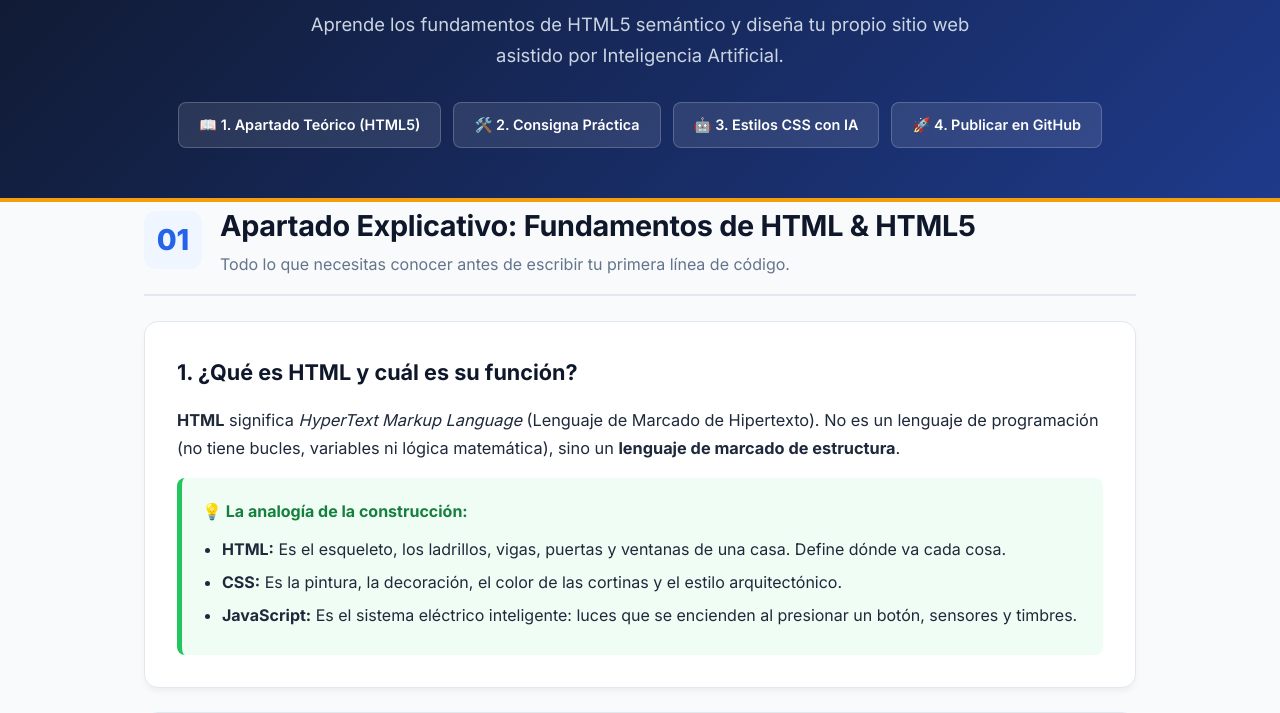
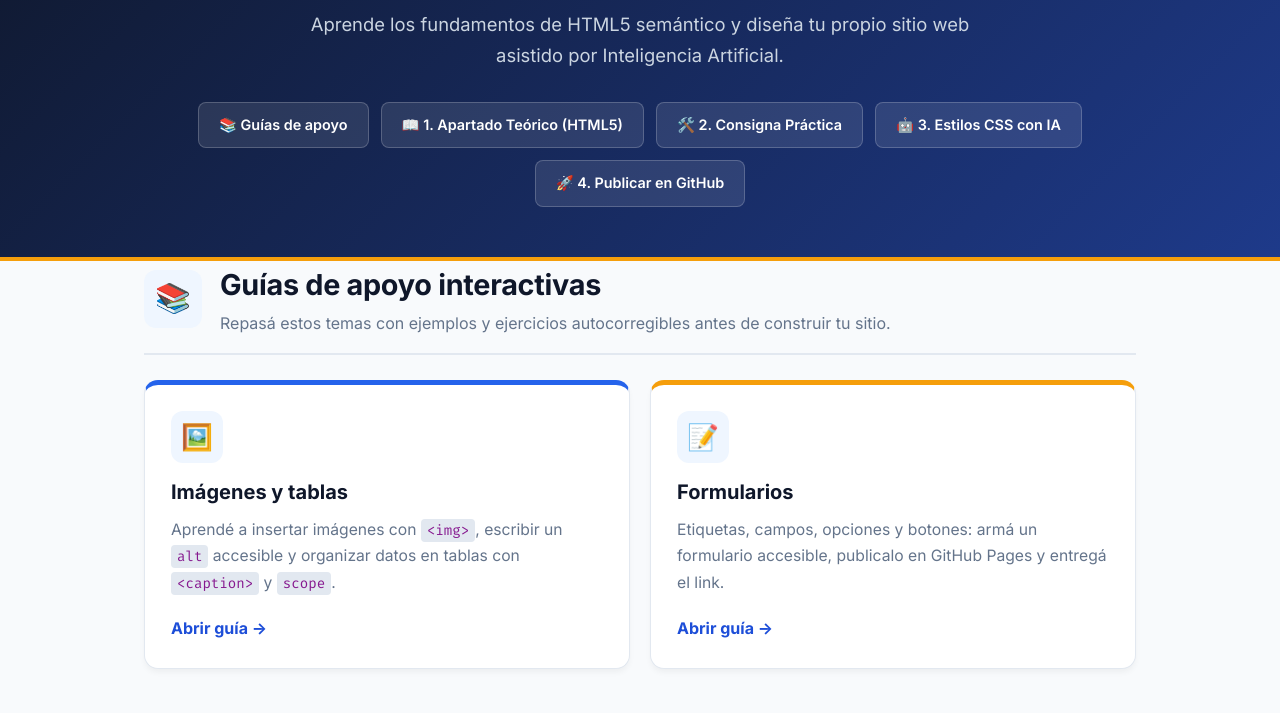
Before and after one commit to miusuariohoy/Actividad-HTML-y-Git-hub, a plain HTML site: page index.html in a window 1280 px wide. Shown: the part 182-895 px from the top of the page. Drawn offline with Linux system fonts and the light colour scheme.

Commit message:
Convertir la página en hub con accesos a imágenes/tablas y formularios

```diff
--- a/estilos.css
+++ b/estilos.css
@@ -198,7 +198,7 @@ main {
 code {
     font-family: 'Fira Code', monospace;
     background-color: #e2e8f0;
-    color: #d946ef;
+    color: #86198f;
     padding: 2px 6px;
     border-radius: 4px;
     font-size: 0.9em;
@@ -265,6 +265,7 @@ pre code {
     border: 1px solid var(--border);
     padding: 18px;
     border-radius: 10px;
+    min-width: 0;
 }
 
 .item-etiqueta h4 {
@@ -490,6 +491,95 @@ pre code {
 }
 
 /* ==========================================
+   GUÍAS DE APOYO (PÁGINA PRINCIPAL / HUB)
+   ========================================== */
+main section[id] {
+    scroll-margin-top: 24px;
+}
+
+.grid-guias {
+    display: grid;
+    grid-template-columns: repeat(auto-fit, minmax(280px, 1fr));
+    gap: 20px;
+}
+
+.tarjeta-guia {
+    display: flex;
+    flex-direction: column;
+    align-items: flex-start;
+    background-color: var(--bg-card);
+    border: 1px solid var(--border);
+    border-top: 5px solid var(--primary);
+    border-radius: 14px;
+    padding: 26px;
+    text-decoration: none;
+    color: var(--text-main);
+    box-shadow: 0 4px 6px -1px rgba(0, 0, 0, 0.05);
+    transition: transform 0.2s ease, box-shadow 0.2s ease, border-color 0.2s ease;
+}
+
+.tarjeta-guia:nth-child(2) {
+    border-top-color: var(--accent);
+}
+
+.tarjeta-guia:hover {
+    transform: translateY(-4px);
+    box-shadow: 0 12px 22px rgba(15, 23, 42, 0.12);
+    border-color: var(--primary);
+}
+
+.icono-guia {
+    display: inline-flex;
+    align-items: center;
+    justify-content: center;
+    width: 52px;
+    height: 52px;
+    border-radius: 12px;
+    background-color: var(--primary-light);
+    font-size: 1.6rem;
+}
+
+.tarjeta-guia h3 {
+    color: var(--secondary);
+    font-size: 1.25rem;
+    margin: 12px 0 8px;
+}
+
+.tarjeta-guia p {
+    font-size: 0.98rem;
+    color: var(--text-muted);
+    margin-bottom: 18px;
+}
+
+.cta-guia {
+    margin-top: auto;
+    color: var(--primary-dark);
+    font-weight: 700;
+}
+
+.link-guia {
+    color: var(--primary-dark);
+    font-weight: 600;
+}
+
+.btn-guia {
+    background-color: rgba(245, 158, 11, 0.18);
+    border-color: rgba(245, 158, 11, 0.6);
+}
+
+.tabla-referencia th[scope=row] {
+    background-color: #f8fafc;
+    color: var(--primary-dark);
+    white-space: nowrap;
+}
+
+a:focus-visible,
+button:focus-visible {
+    outline: 3px solid var(--accent);
+    outline-offset: 3px;
+}
+
+/* ==========================================
    RESPONSIVE
    ========================================== */
 @media (max-width: 768px) {
--- a/index.html
+++ b/index.html
@@ -3,6 +3,7 @@
 <head>
     <meta charset=UTF-8>
     <meta name=viewport content=width=device-width, initial-scale=1.0>
+    <meta name=description content="Guía principal de Desarrollo Web Inicial: fundamentos de HTML5 semántico, consigna práctica, CSS con inteligencia artificial y publicación en GitHub Pages, con enlaces a las guías de imágenes, tablas y formularios.">
     <title>Guía de Trabajo: Desarrollo Web Inicial (HTML5 + CSS con IA)</title>
     <link rel=stylesheet href=estilos.css>
     <link rel=preconnect href=https://fonts.googleapis.com>
@@ -19,16 +20,45 @@
             <span class=badge>Curso de Programación Web Inicial</span>
             <h1>Guía de Aprendizaje & Desafío Práctico</h1>
             <p class=subtitulo>Aprende los fundamentos de HTML5 semántico y diseña tu propio sitio web asistido por Inteligencia Artificial.</p>
-            <div class=nav-rapida>
+            <nav class=nav-rapida aria-label="Navegación principal">
+                <a href=#guias class=btn-enlace btn-guia>📚 Guías de apoyo</a>
                 <a href=#teoria class=btn-enlace>📖 1. Apartado Teórico (HTML5)</a>
                 <a href=#practica class=btn-enlace>🛠️ 2. Consigna Práctica</a>
                 <a href=#desafio-ia class=btn-enlace>🤖 3. Estilos CSS con IA</a>
                 <a href=#github class=btn-enlace>🚀 4. Publicar en GitHub</a>
-            </div>
+            </nav>
         </div>
     </header>
 
     <main class=contenedor>
+
+        <!-- ==========================================
+             GUÍAS DE APOYO (ACCESO A LOS TEMAS)
+             ========================================== -->
+        <section id=guias class=bloque-principal guias-principal>
+            <div class=encabezado-seccion>
+                <span class=numero-paso>📚</span>
+                <div>
+                    <h2>Guías de apoyo interactivas</h2>
+                    <p>Repasá estos temas con ejemplos y ejercicios autocorregibles antes de construir tu sitio.</p>
+                </div>
+            </div>
+
+            <div class=grid-guias>
+                <a class=tarjeta-guia href=https://miusuariohoy.github.io/HTMLTablas/>
+                    <span class=icono-guia aria-hidden=true>🖼️</span>
+                    <h3>Imágenes y tablas</h3>
+                    <p>Aprendé a insertar imágenes con <code>&lt;img&gt;</code>, escribir un <code>alt</code> accesible y organizar datos en tablas con <code>&lt;caption&gt;</code> y <code>scope</code>.</p>
+                    <span class=cta-guia>Abrir guía →</span>
+                </a>
+                <a class=tarjeta-guia href=https://miusuariohoy.github.io/HTMLForm/>
+                    <span class=icono-guia aria-hidden=true>📝</span>
+                    <h3>Formularios</h3>
+                    <p>Etiquetas, campos, opciones y botones: armá un formulario accesible, publicalo en GitHub Pages y entregá el link.</p>
+                    <span class=cta-guia>Abrir guía →</span>
+                </a>
+            </div>
+        </section>
 
         <!-- ==========================================
              SECCIÓN 1: APARTADO TEÓRICO Y EXPLICATIVO
@@ -80,37 +110,37 @@
                     <table class=tabla-referencia>
                         <thead>
                             <tr>
-                                <th>Etiqueta / Elemento</th>
-                                <th>¿Para qué sirve?</th>
+                                <th scope=col>Etiqueta / Elemento</th>
+                                <th scope=col>¿Para qué sirve?</th>
                             </tr>
                         </thead>
                         <tbody>
                             <tr>
-                                <td><code>&lt;!DOCTYPE html&gt;</code></td>
+                                <th scope=row><code>&lt;!DOCTYPE html&gt;</code></th>
                                 <td>Le avisa al navegador que el documento sigue la versión moderna <strong>HTML5</strong>.</td>
                             </tr>
                             <tr>
-                                <td><code>&lt;html lang=es&gt;</code></td>
+                                <th scope=row><code>&lt;html lang=es&gt;</code></th>
                                 <td>Elemento raíz que envuelve todo el sitio. El atributo <code>lang=es</code> define el idioma en español.</td>
                             </tr>
                             <tr>
-                                <td><code>&lt;head&gt;</code></td>
+                                <th scope=row><code>&lt;head&gt;</code></th>
                                 <td>Contiene metadatos, configuración técnica y enlaces a recursos (no se muestra en el cuerpo visual de la página).</td>
                             </tr>
                             <tr>
-                                <td><code>&lt;meta charset=UTF-8&gt;</code></td>
+                                <th scope=row><code>&lt;meta charset=UTF-8&gt;</code></th>
                                 <td>Permite visualizar correctamente caracteres especiales, tildes, signos y la letra ñ.</td>
                             </tr>
                             <tr>
-                                <td><code>&lt;meta name=viewport...&gt;</code></td>
+                                <th scope=row><code>&lt;meta name=viewport...&gt;</code></th>
                                 <td>Permite que la página se adapte al ancho de pantallas móviles y tablets.</td>
                             </tr>
                             <tr>
-                                <td><code>&lt;title&gt;</code></td>
+                                <th scope=row><code>&lt;title&gt;</code></th>
                                 <td>El nombre que se ve en la pestaña del navegador o en los resultados de Google.</td>
                             </tr>
                             <tr>
-                                <td><code>&lt;body&gt;</code></td>
+                                <th scope=row><code>&lt;body&gt;</code></th>
                                 <td>El contenedor de todo el contenido visible: textos, imágenes, videos y botones.</td>
                             </tr>
                         </tbody>
@@ -150,6 +180,7 @@
                         <p><code>&lt;a href=...&gt;</code> crea vínculos entre páginas. <code>&lt;img src=... alt=...&gt;</code> inserta imágenes con texto descriptivo obligatorio.</p>
                         <pre><code>&lt;a href=sobre-mi.html&gt;Ir a Sobre Mí&lt;/a&gt;
 &lt;img src=img/foto.jpg alt=Foto descriptiva&gt;</code></pre>
+                        <p><a class=link-guia href=https://miusuariohoy.github.io/HTMLTablas/>→ Ver la guía completa de imágenes y tablas</a></p>
                     </div>
                 </div>
             </article>
@@ -294,7 +325,7 @@ Por favor, genera un archivo completo estilos.css con los siguientes requisitos:
                         <span class=paso-num>1</span>
                         <div>
                             <h4>Crea tu cuenta y un nuevo repositorio</h4>
-                            <p>Entra a <a href=https://github.com target=_blank>github.com</a>, inicia sesión y haz clic en <strong>New repository</strong>. Nómbralo (ej: <code>mi-primer-sitio</code>) y asegúrate de marcarlo como <strong>Public</strong>.</p>
+                            <p>Entra a <a href=https://github.com target=_blank rel=noopener>github.com</a>, inicia sesión y haz clic en <strong>New repository</strong>. Nómbralo (ej: <code>mi-primer-sitio</code>) y asegúrate de marcarlo como <strong>Public</strong>.</p>
                         </div>
                     </div>
 
```
